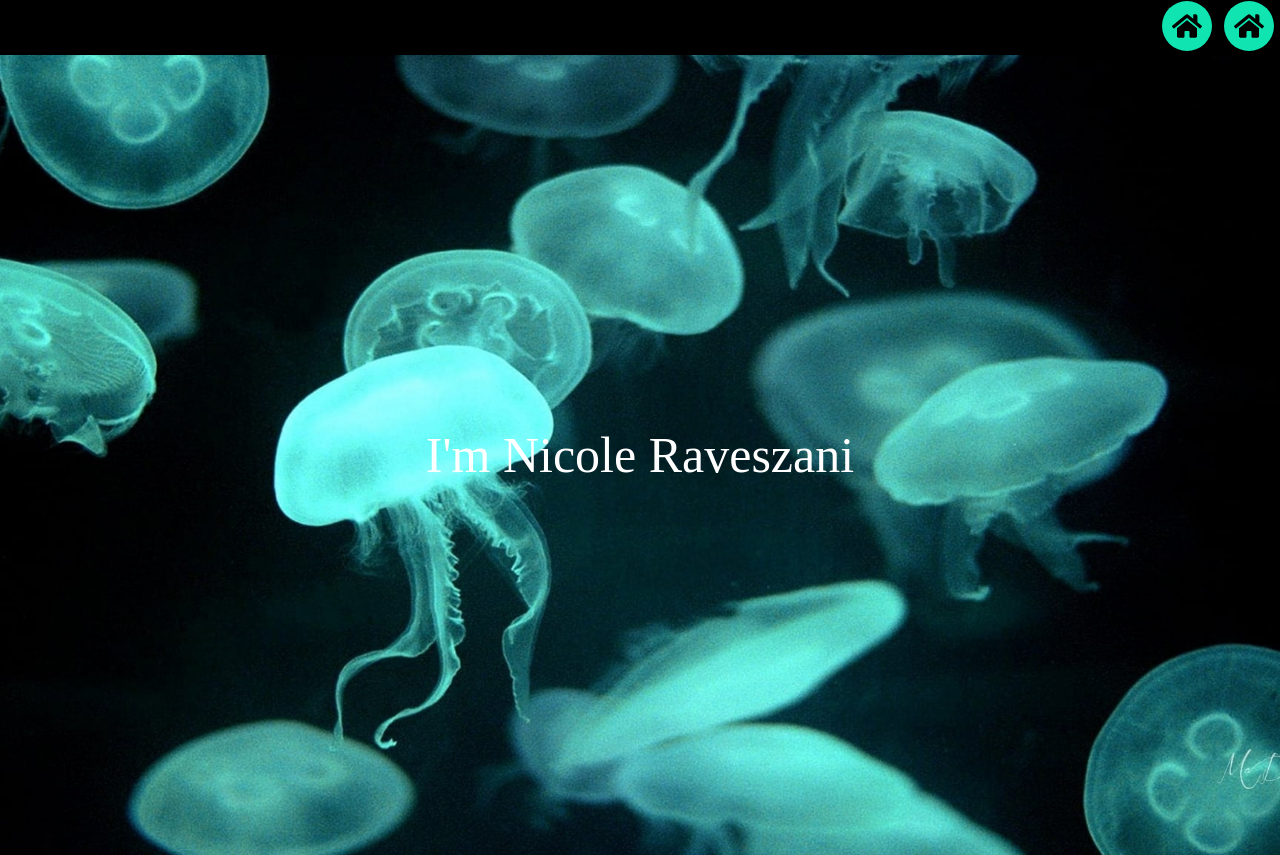
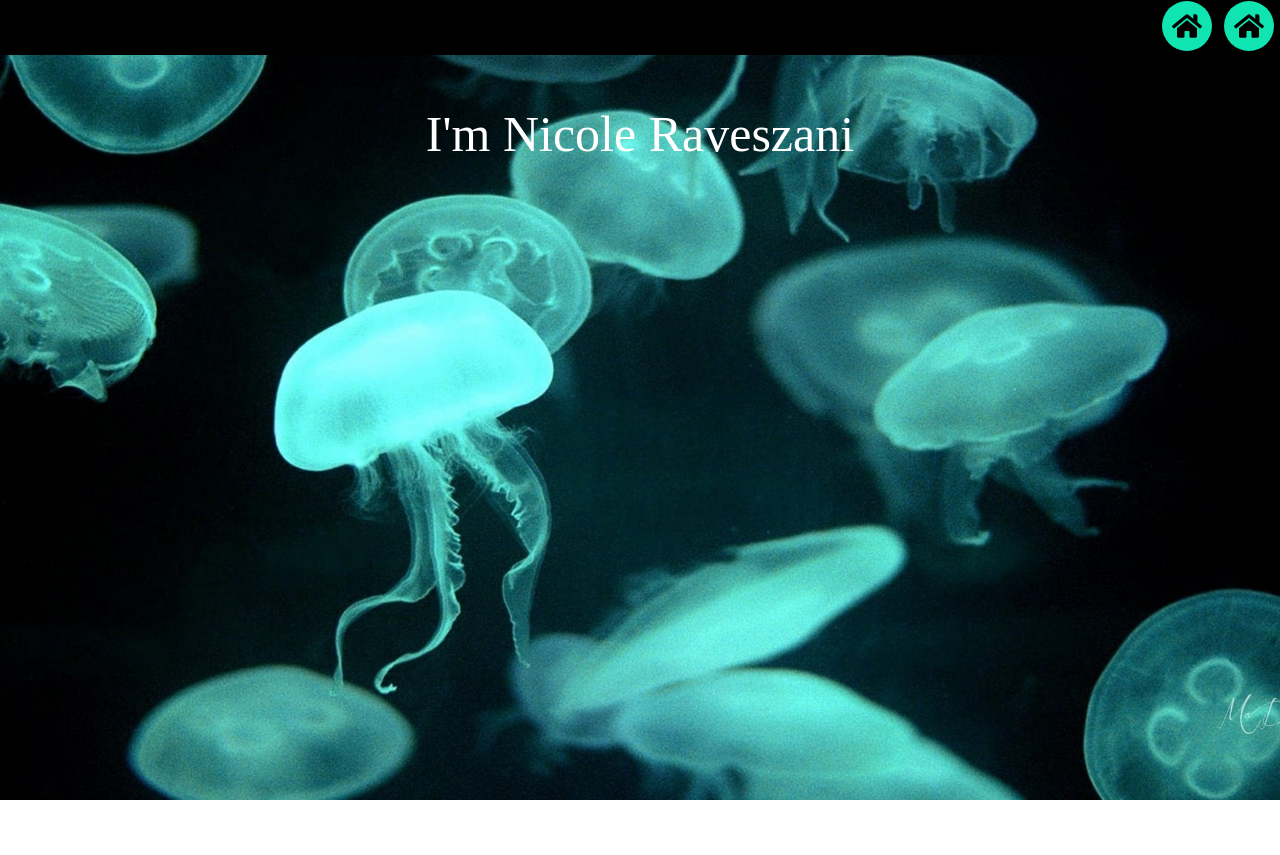
Before and after one commit to nravesz/Portfolio, a React (Create React App) app in the folder front/: page /home in a window 1280 px wide. After the commit the page ends 800 px from the top, so only its background shows below. Built offline with nearby package versions, Linux system fonts and the light colour scheme.

Commit message:
fature f (Layout)

```diff
--- a/front/src/App.tsx
+++ b/front/src/App.tsx
@@ -1,7 +1,7 @@
 import React from 'react';
 import ReactDOM from "react-dom/client";
 import { BrowserRouter, Routes, Route } from "react-router-dom";
-import { NavBar } from "../src/components/base";
+import { Layout, NavBar } from "../src/components/base";
 import { HomePage, ContactPage } from './pages';
 
 function App() {
@@ -9,9 +9,10 @@ function App() {
     // <div className="App">
     //   <Home />
     // </div>
-    <div>
+
 
       <BrowserRouter>
+  <Layout>
         <NavBar />
         <Routes>
           <Route>
@@ -20,9 +21,8 @@ function App() {
             <Route path="contact" element={<ContactPage />} />
           </Route>
         </Routes>
+</Layout>
     </BrowserRouter>
-
-    </div>
   );
 }
 
--- /dev/null
+++ b/front/src/components/base/Layout.tsx
@@ -0,0 +1,16 @@
+import React, { Children } from "react";
+import "./styles/Layout.scss";
+
+type Props = {
+    children: React.ReactNode;
+};
+
+const Layout = ({children}: Props) => {
+    return (
+        <div className="layout-div">
+            {children}
+        </div>
+    );
+};
+
+export default Layout;
--- a/front/src/components/base/index.ts
+++ b/front/src/components/base/index.ts
@@ -1,4 +1,5 @@
+import Layout from "./Layout";
 import NavBar from "./NavBar";
 import NavBarButton from "./NavBarButton";
 
-export { NavBar, NavBarButton };
+export { Layout, NavBar, NavBarButton };
--- /dev/null
+++ b/front/src/components/base/styles/Layout.scss
@@ -0,0 +1,8 @@
+.layout-div {
+    background-image: url("../../../assets/background.jpg");
+    background-size: cover;
+    background-repeat: no-repeat;
+    background-position: center center;
+    width: 100vw;
+    height: 100vh;
+};
--- a/front/src/components/home/styles/Home.scss
+++ b/front/src/components/home/styles/Home.scss
@@ -2,12 +2,12 @@
     display: flex;
     justify-content: center; /* Center the image horizontally */
     align-items: center;
-    background-image: url("../../../assets/background.jpg");
-    background-size: cover;
-    background-repeat: no-repeat;
-    background-position: center center;
-    width: 100vw;
-    height: 100vh;
+    // background-image: url("../../../assets/background.jpg");
+    // background-size: cover;
+    // background-repeat: no-repeat;
+    // background-position: center center;
+    // width: 100vw;
+    // height: 100vh;
 };
 
 .title-text {
```
